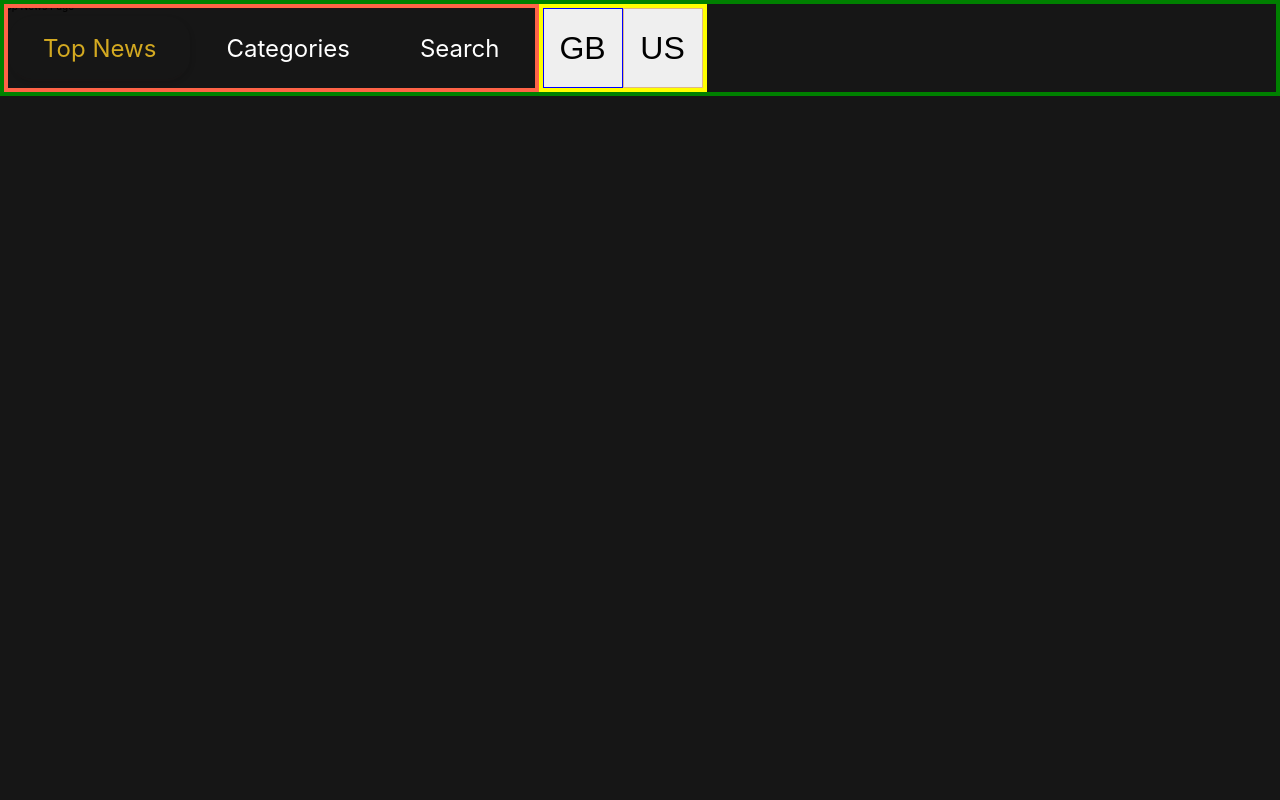
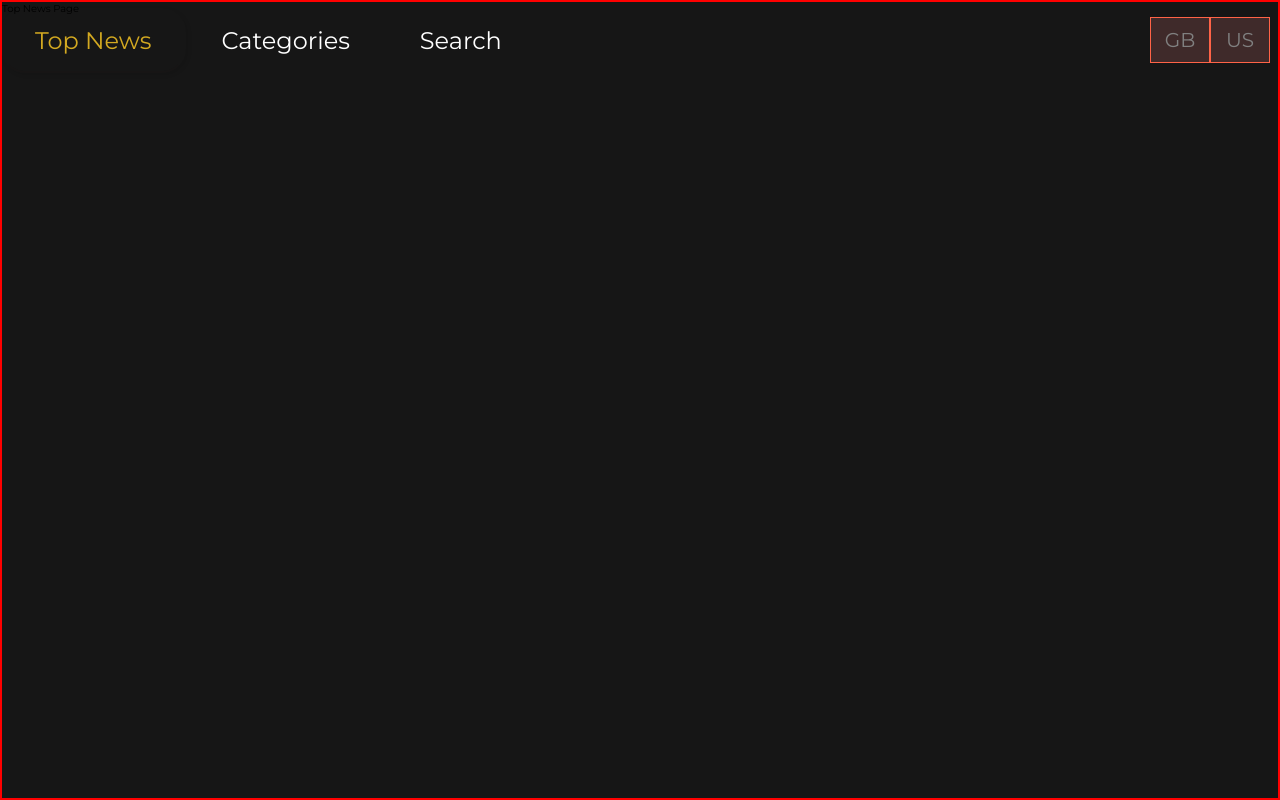
Before and after one commit to Archaeologist03/htec-task-news_app, a React (Create React App) app: page / in a window 1280 px wide. Built offline with nearby package versions, Linux system fonts and the light colour scheme.

Commit message:
Adding Switcher BTNs and state for chosen country / disabled.

```diff
--- a/src/components/CountrySwitcher/CountrySwitcher.jsx
+++ b/src/components/CountrySwitcher/CountrySwitcher.jsx
@@ -1,14 +1,47 @@
 import React from 'react';
+import { useDispatch, useSelector } from 'react-redux';
+
+import { countrySwitch } from '../../redux/news/newsActions';
 
 import { CountrySwitcherContainer } from './countrySwitcher.styles';
 
 const CountrySwitcher = () => {
-  // Switch styles => background color of btn based on state/redux store
+  const dispatch = useDispatch();
+  const countrySwitcherDisabled = useSelector(
+    (state) => state.news.countrySwitcherDisabled,
+  );
+
+  const handleInputClick = (countryToSwitch) => {
+    dispatch(countrySwitch(countryToSwitch));
+  };
 
   return (
     <CountrySwitcherContainer>
-      <button className='country-one'>GB</button>
-      <button className='country-two'>US</button>
+      <input
+        id='toggle-on'
+        className='toggle toggle-left'
+        name='toggle'
+        value='false'
+        type='radio'
+        onClick={() => handleInputClick('gb')}
+        defaultChecked
+        disabled={countrySwitcherDisabled}
+      />
+      <label htmlFor='toggle-on' className='btn'>
+        GB
+      </label>
+      <input
+        id='toggle-off'
+        className='toggle toggle-right'
+        name='toggle'
+        value='true'
+        type='radio'
+        onClick={() => handleInputClick('us')}
+        disabled={countrySwitcherDisabled}
+      />
+      <label htmlFor='toggle-off' className='btn'>
+        US
+      </label>
     </CountrySwitcherContainer>
   );
 };
--- a/src/components/CountrySwitcher/countrySwitcher.styles.js
+++ b/src/components/CountrySwitcher/countrySwitcher.styles.js
@@ -1,20 +1,64 @@
 import styled from 'styled-components';
 
-import { headerTextSize } from '../../styles/-variables';
+import { whiteText, yellowColor, hoverText } from '../../styles/-variables';
 
 export const CountrySwitcherContainer = styled.div`
-  display: flex;
+  font-size: 20px;
 
-  button {
-    font-size: ${headerTextSize};
-    width: 5rem;
+  .btn {
+    border: 1px solid ${whiteText};
+    display: inline-block;
+    padding: 10px;
+    position: relative;
+    text-align: center;
+    transition: background 600ms ease, color 600ms ease;
+    color: ${whiteText};
   }
 
-  .country-one {
-    border: 1px solid blue;
-  }
+  input[type='radio'].toggle {
+    display: none;
+    & + label {
+      cursor: pointer;
+      min-width: 60px;
+      &:hover {
+        background: none;
+        color: ${hoverText};
+      }
+      &:after {
+        background: ${yellowColor};
+        content: '';
+        height: 100%;
+        position: absolute;
+        top: 0;
+        transition: left 200ms cubic-bezier(0.77, 0, 0.175, 1);
+        width: 100%;
+        z-index: -1;
+      }
+    }
+    &.toggle-left + label {
+      border-right: 0;
+      &:after {
+        left: 100%;
+      }
+    }
+    &.toggle-right + label {
+      &:after {
+        left: -100%;
+      }
+    }
+    &:checked + label {
+      cursor: default;
+      color: #fff;
+      transition: color 200ms;
+      &:after {
+        left: 0;
+      }
+    }
 
-  .country-two {
-    border: 1px solid burlywood;
+    &:disabled + label {
+      border: 1px solid tomato;
+      background-color: rgb(63, 42, 42);
+      color: grey;
+    }
   }
 `;
--- a/src/components/Header/header.styles.js
+++ b/src/components/Header/header.styles.js
@@ -7,20 +7,18 @@ export const HeaderContainer = styled.header`
   z-index: 5;
   width: 100%;
   display: flex;
-
-  border: 4px solid green;
 `;
 
 export const NavigationContainer = styled.div`
-  border: 4px solid tomato;
-
   display: flex;
   justify-self: flex-start;
 `;
 
 export const CounterSwitcherContainer = styled.div`
-  border: 4px solid yellow;
-
+  margin-left: auto;
   display: flex;
-  justify-self: flex-end;
+  justify-content: center;
+  align-items: center;
+  margin-right: 10px;
+  overflow: hidden;
 `;
--- a/src/index.css
+++ b/src/index.css
@@ -1,3 +1,5 @@
+@import url('https://fonts.googleapis.com/css2?family=Montserrat:wght@400;600&display=swap');
+
 body {
   margin: 0;
   font-family: -apple-system, BlinkMacSystemFont, 'Segoe UI', 'Roboto', 'Oxygen',
@@ -10,6 +12,7 @@ body {
   min-height: 100vh;
   overflow-x: hidden;
   background-color: #161616;
+  font-family: 'Montserrat', sans-serif;
 }
 
 *,
--- a/src/pages/TopNews/TopNews.jsx
+++ b/src/pages/TopNews/TopNews.jsx
@@ -2,7 +2,7 @@ import React from 'react';
 
 import styled from 'styled-components';
 
-export const TopNewsContainer = styled.section`
+export const TopNewsContainer = styled.div`
   border: 2px solid red;
   min-height: 100vh;
 `;
@@ -19,7 +19,7 @@ export const TopNewsTitle = styled.div`
 export const NewsCardContainer = styled.div``;
 
 const TopNews = () => {
-  return <div>Top News Page</div>;
+  return <TopNewsContainer>Top News Page</TopNewsContainer>;
 };
 
 export default TopNews;
--- a/src/redux/news/newsActions.js
+++ b/src/redux/news/newsActions.js
@@ -1,5 +1,15 @@
 import newsTypes from './newsTypes';
 
+export const countrySwitch = (country) => ({
+  type: newsTypes.COUNTRY_SWITCH,
+  payload: country,
+});
+
+export const isCountrySwitcherEnabled = (bool) => ({
+  type: newsTypes.COUNTRY_SWITCHER_DISABLED,
+  payload: bool,
+});
+
 export const fetchTopNews = () => ({
-	type: newsTypes.FETCH_TOP_NEWS,
+  type: newsTypes.FETCH_TOP_NEWS,
 });
--- a/src/redux/news/newsReducer.js
+++ b/src/redux/news/newsReducer.js
@@ -1,7 +1,8 @@
 import NewsTypes from './newsTypes';
 
 const INITIAL_STATE = {
-  country: null,
+  country: 'gb', // gb / us
+  countrySwitcherDisabled: true,
   topGbNews: null,
   topUsNews: null,
   error: null,
@@ -9,10 +10,16 @@ const INITIAL_STATE = {
 
 const newsReducer = (state = INITIAL_STATE, action) => {
   switch (action.type) {
-    case NewsTypes.COUNTRY_SWITCHED:
+    case NewsTypes.COUNTRY_SWITCH:
       return {
         ...state,
         country: action.payload,
+        error: null,
+      };
+    case NewsTypes.COUNTRY_SWITCHER_DISABLED:
+      return {
+        ...state,
+        countrySwitcherDisabled: action.payload,
         error: null,
       };
     case NewsTypes.FETCH_TOP_NEWS_SUCCESS:
--- a/src/redux/news/newsSagas.js
+++ b/src/redux/news/newsSagas.js
@@ -1,11 +1,11 @@
 import { takeLatest, put, call } from 'redux-saga/effects';
 
-import { fetchTopNews } from '../../services/newsService';
+import { fetchTopNewsService } from '../../services/newsService';
 import newsTypes from './newsTypes';
 
 export function* fetchTopNewsSaga(payload) {
   try {
-    const data = yield call(fetchTopNews, payload);
+    const data = yield call(fetchTopNewsService, payload);
 
     yield put({ type: newsTypes.FETCH_TOP_NEWS_SUCCESS, payload: data });
   } catch (err) {
@@ -13,6 +13,7 @@ export function* fetchTopNewsSaga(payload) {
   }
 }
 
+// Watcher Saga
 export function* newsSagas() {
   yield takeLatest(newsTypes.FETCH_TOP_NEWS, fetchTopNewsSaga);
 }
--- a/src/redux/news/newsTypes.js
+++ b/src/redux/news/newsTypes.js
@@ -1,5 +1,7 @@
 const newsTypes = {
-  COUNTRY_SWITCHED: 'COUNTRY_SWITCHED',
+  COUNTRY_SWITCH: 'COUNTRY_SWITCH',
+  COUNTRY_SWITCHER_DISABLED: 'COUNTRY_SWITCHER_DISABLED',
+
   FETCH_TOP_NEWS: 'FETCH_TOP_NEWS',
   FETCH_TOP_NEWS_SUCCESS: 'FETCH_TOP_NEWS_SUCCESS',
   FETCH_TOP_NEWS_FAIL: 'FETCH_TOP_NEWS_FAIL',
--- a/src/services/newsService.js
+++ b/src/services/newsService.js
@@ -1,3 +1,3 @@
-export const fetchTopNews = () => {
+export const fetchTopNewsService = () => {
   console.log('fetching top news service');
 };
```
